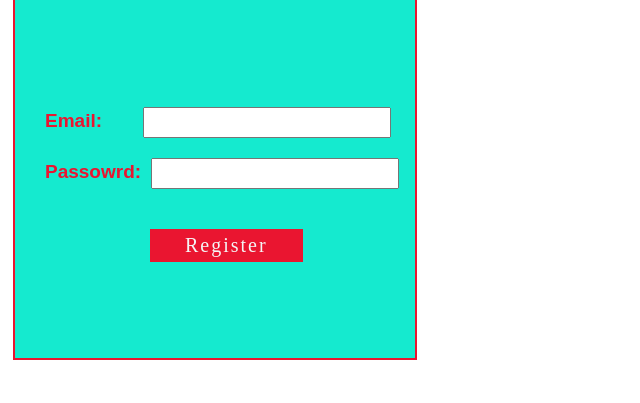
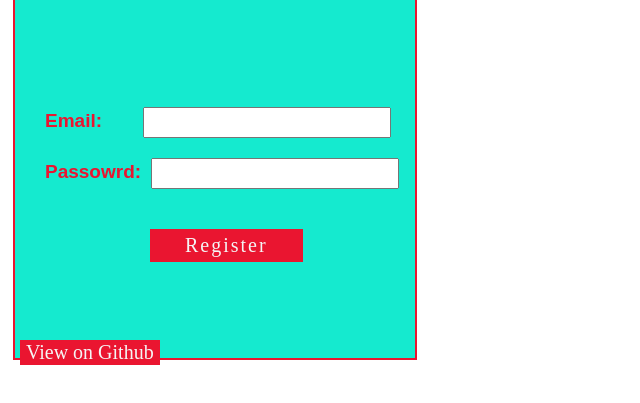
Before and after one commit to isaadgulzar/myvuejsapp, a plain HTML site: page index.html in a window 1280 px wide. Shown: the part 157-560 px from the top of the page, without its empty margins (0-640 px from the left). Drawn offline with nearby package versions, Linux system fonts and the light colour scheme; a web font is replaced by a local one.

Commit message:
Add files via upload

```diff
--- a/index.html
+++ b/index.html
@@ -24,7 +24,8 @@
                 :style="[{height : '25px'},{width : '60%'},{marginTop : '20px'},{marginLeft : '5px'}]">
             <button class="btn"
                 :style="[{backgroundColor: buttonBgColor},{color:buttonTextColor},{fontFamily: 'Darker Grotesque'}]">Register</button>
-
+            <button class="githubLinkBtn"><a target="_blank" href="https://github.com/isaadgulzar/myvuejsapp">View on
+                    Github</a></<button>
         </div>
         <div class="customizeContainer" :style="{display: displayContainer}">
             <button class="customizeBtn" @click="hide()"><i class="fas fa-times"></i> Save&close</button>
--- a/stylesheet.css
+++ b/stylesheet.css
@@ -54,6 +54,22 @@ body
     letter-spacing: 2px;
     border: none;
 }
+.githubLinkBtn
+{
+    background-color: #EA1530;
+    text-align: center;
+    margin-top: 78px;
+    margin-left: 5px;
+    font-size: 20px;
+    font-family: 'Darker Grotesque';
+    border: none;
+    cursor: pointer;
+}
+.githubLinkBtn a
+ {
+     color: whitesmoke;
+     text-decoration: none;
+ }
 .customizeBtn
 {
     background-color: #EA1530;
```
